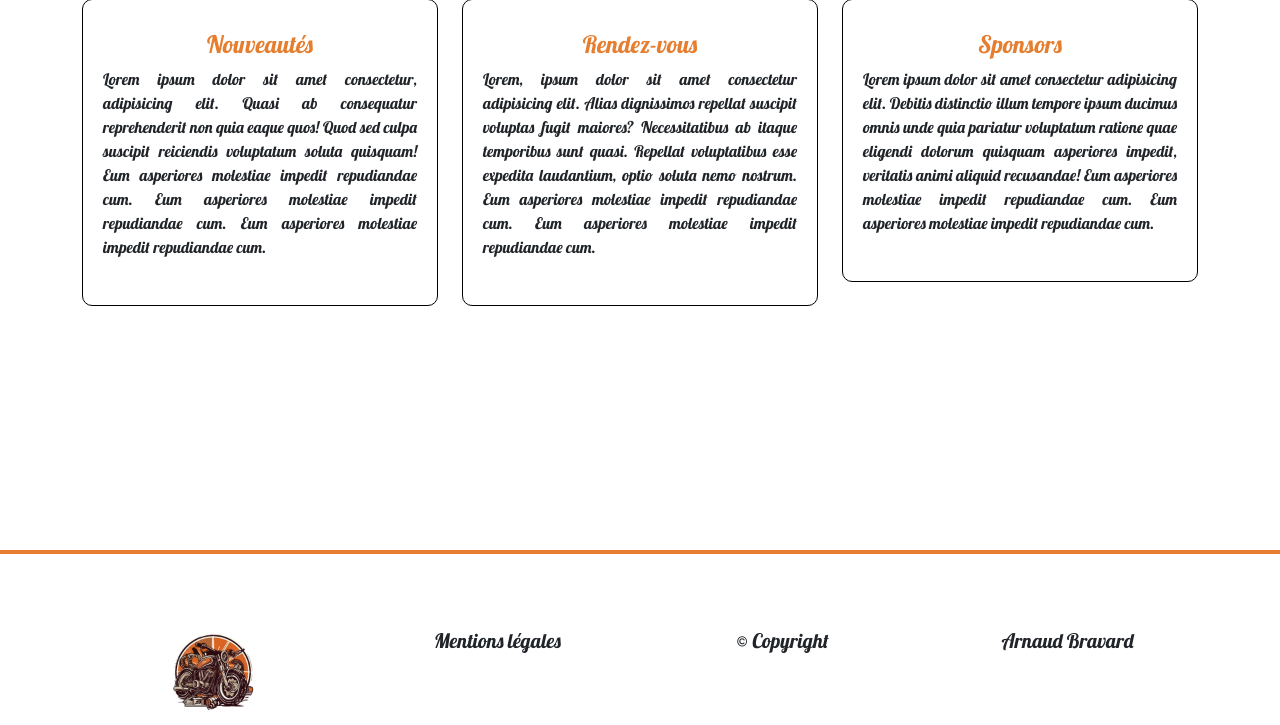
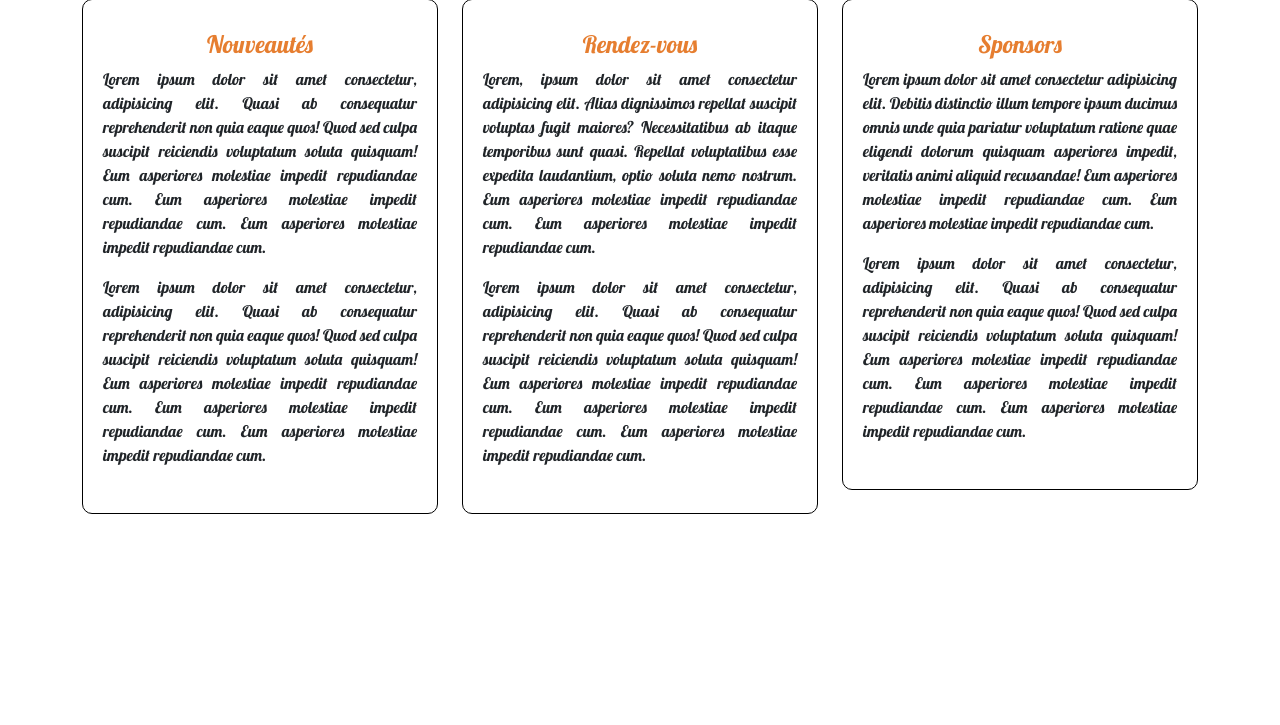
Before and after one commit to ArnaudBvd/Bravard_Arnaud_POO, a PHP site: page /index.php?controller=default&action=home in a window 1280 px wide. Shown: the part 2101-2826 px from the top of the page. Run offline with PHP 8.4, Linux system fonts and the light colour scheme.

Commit message:
Modification de la mise en forme de la home page

```diff
--- a/View/home.php
+++ b/View/home.php
@@ -33,18 +33,21 @@ include 'View/parts/slider.php';
                 <article>
                     <h4 class="text-center">Nouveautés</h4>
                     <p class="text-article">Lorem ipsum dolor sit amet consectetur, adipisicing elit. Quasi ab consequatur reprehenderit non quia eaque quos! Quod sed culpa suscipit reiciendis voluptatum soluta quisquam! Eum asperiores molestiae impedit repudiandae cum. Eum asperiores molestiae impedit repudiandae cum. Eum asperiores molestiae impedit repudiandae cum.</p>
+                    <p class="text-article">Lorem ipsum dolor sit amet consectetur, adipisicing elit. Quasi ab consequatur reprehenderit non quia eaque quos! Quod sed culpa suscipit reiciendis voluptatum soluta quisquam! Eum asperiores molestiae impedit repudiandae cum. Eum asperiores molestiae impedit repudiandae cum. Eum asperiores molestiae impedit repudiandae cum.</p>
                 </article>
             </div>
             <div class="col-4 mt-5">
                 <article>
                     <h4 class="text-center">Rendez-vous</h4>
                     <p class="text-article">Lorem, ipsum dolor sit amet consectetur adipisicing elit. Alias dignissimos repellat suscipit voluptas fugit maiores? Necessitatibus ab itaque temporibus sunt quasi. Repellat voluptatibus esse expedita laudantium, optio soluta nemo nostrum. Eum asperiores molestiae impedit repudiandae cum. Eum asperiores molestiae impedit repudiandae cum.</p>
+                    <p class="text-article">Lorem ipsum dolor sit amet consectetur, adipisicing elit. Quasi ab consequatur reprehenderit non quia eaque quos! Quod sed culpa suscipit reiciendis voluptatum soluta quisquam! Eum asperiores molestiae impedit repudiandae cum. Eum asperiores molestiae impedit repudiandae cum. Eum asperiores molestiae impedit repudiandae cum.</p>
                 </article>
             </div>
             <div class="col-4 mt-5">
                 <article>
                     <h4 class="text-center">Sponsors</h4>
                     <p class="text-article">Lorem ipsum dolor sit amet consectetur adipisicing elit. Debitis distinctio illum tempore ipsum ducimus omnis unde quia pariatur voluptatum ratione quae eligendi dolorum quisquam asperiores impedit, veritatis animi aliquid recusandae! Eum asperiores molestiae impedit repudiandae cum. Eum asperiores molestiae impedit repudiandae cum.</p>
+                    <p class="text-article">Lorem ipsum dolor sit amet consectetur, adipisicing elit. Quasi ab consequatur reprehenderit non quia eaque quos! Quod sed culpa suscipit reiciendis voluptatum soluta quisquam! Eum asperiores molestiae impedit repudiandae cum. Eum asperiores molestiae impedit repudiandae cum. Eum asperiores molestiae impedit repudiandae cum.</p>
                 </article>
             </div>
         </div>
```
